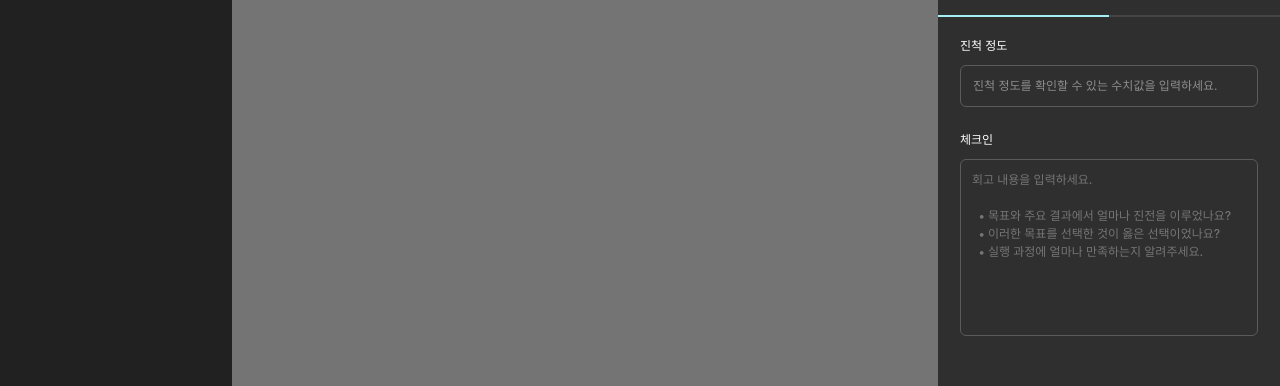
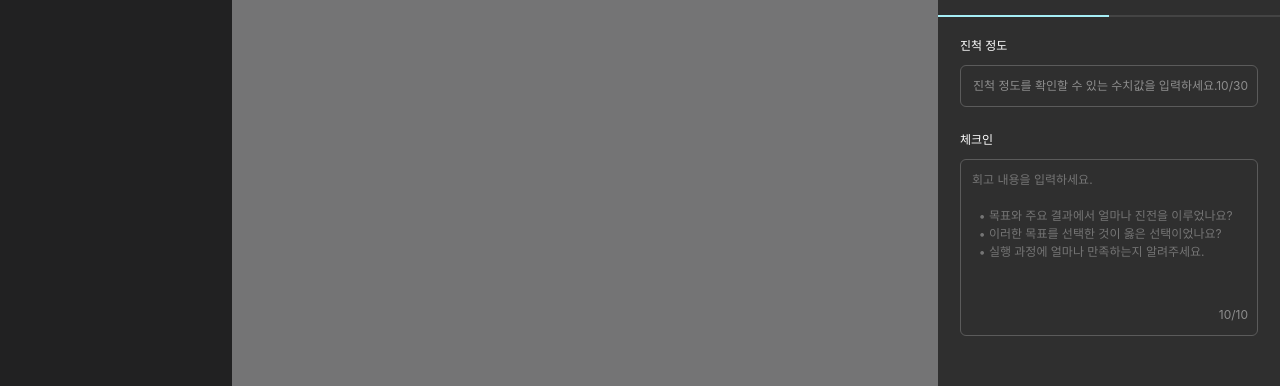
Before and after one commit to MOONSHOT-Team/MOONSHOT-CLIENT, a React (Vite) app: page /dashboard in a window 1280 px wide. Shown: the part 226-612 px from the top of the page. Built offline with nearby package versions, Linux system fonts and the light colour scheme; a web font is replaced by a local one; what emotion-normalize would draw is missing.

Commit message:
feat/글자수 나타내는 컴포

```diff
--- a/src/MainDashBoard/components/sideSheet/KrCheckIn.tsx
+++ b/src/MainDashBoard/components/sideSheet/KrCheckIn.tsx
@@ -4,6 +4,28 @@ import { ChangeEvent, useState } from 'react';
 
 const CHECKINPLACEHOLDER =
   '회고 내용을 입력하세요.\n\n  • 목표와 주요 결과에서 얼마나 진전을 이루었나요?\n  • 이러한 목표를 선택한 것이 옳은 선택이었나요?\n  • 실행 과정에 얼마나 만족하는지 알려주세요.';
+
+interface ICharacterCountProps {
+  currentCnt: number;
+  maxCnt: number;
+}
+
+/** 글자 수 띄워주는 컴포 */
+const CharacterCount = ({ currentCnt, maxCnt }: ICharacterCountProps) => {
+  return (
+    <StCharacterCountContainer>
+      {currentCnt}/{maxCnt}
+    </StCharacterCountContainer>
+  );
+};
+
+const StCharacterCountContainer = styled.div`
+  position: absolute;
+  right: 1rem;
+  bottom: 1.2rem;
+  color: ${({ theme }) => theme.colors.gray_350};
+  ${({ theme }) => theme.fonts.body_12_regular};
+`;
 
 /** 진척 정도 입력하는 뷰입니다 */
 const 진척정도입력하기 = () => {
@@ -12,14 +34,20 @@ const 진척정도입력하기 = () => {
       <article css={enterArticleStyles}>
         <span css={enterInputBoxStyles}>
           <StLabel htmlFor="enterProgress">진척 정도</StLabel>
-          <StEnterProgressInput
-            id="enterProgress"
-            placeholder="진척 정도를 확인할 수 있는 수치값을 입력하세요."
-          />
+          <div style={{ position: 'relative' }}>
+            <StEnterProgressInput
+              id="enterProgress"
+              placeholder="진척 정도를 확인할 수 있는 수치값을 입력하세요."
+            />
+            <CharacterCount currentCnt={10} maxCnt={30} />
+          </div>
         </span>
         <span css={enterInputBoxStyles}>
           <StLabel htmlFor="enterProgressCheckin">체크인</StLabel>
-          <StCheckInTextArea id="enterProgressCheckin" placeholder={CHECKINPLACEHOLDER} />
+          <div style={{ position: 'relative' }}>
+            <StCheckInTextArea id="enterProgressCheckin" placeholder={CHECKINPLACEHOLDER} />
+            <CharacterCount currentCnt={10} maxCnt={10} />
+          </div>
         </span>
       </article>
       <footer css={enterFooterStyles}>
@@ -234,6 +262,10 @@ const StCheckInTextArea = styled.textarea`
   &:focus {
     outline: none;
   }
+
+  &::placeholder {
+    ${({ theme }) => theme.fonts.body_12_regular};
+  }
 `;
 
 const StEditNum = styled.div`
```
